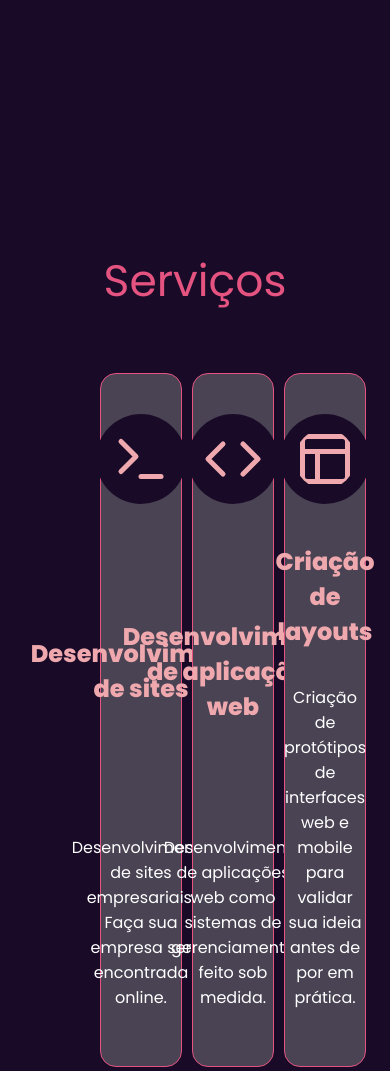
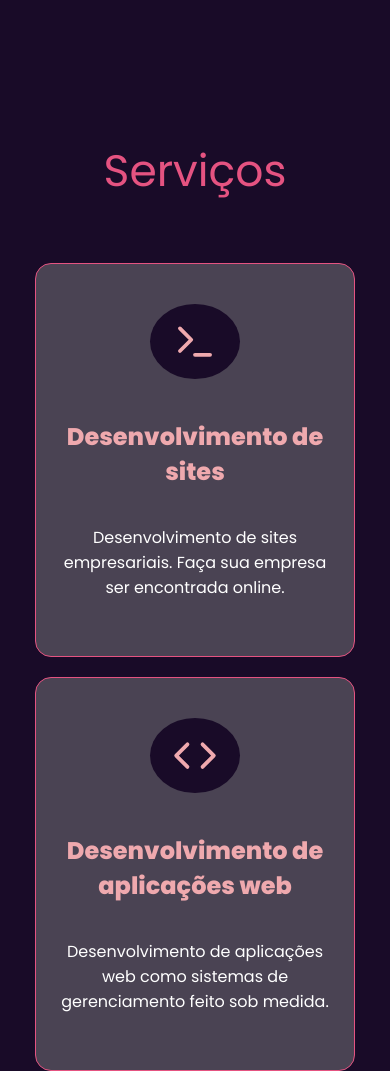
Before and after one commit to giovansb/projeto-1-isadorastan, a plain HTML site: page index.html in a window 390 px wide. Shown: the part 1600-2671 px from the top of the page. Drawn offline with nearby package versions, Linux system fonts and the light colour scheme.

Commit message:
services-responsive

```diff
--- a/style.css
+++ b/style.css
@@ -227,13 +227,14 @@ header .container .tab .logo .giovana-barbosa {
 .services {
     text-align: center;
     margin: 180px 0;
+    padding: 0 100px;
 }
 
 .services .services-container {
     display: flex;
     justify-content: space-between;
     margin: 60px auto 0;
-    padding: 0 100px;
+
     max-width: 1400px;
 }
 
@@ -300,6 +301,28 @@ header .container .tab .logo .giovana-barbosa {
     .about-me .img-container {
         margin: 75px 0;
     }
+
+    .services {
+        padding: 0;
+    }
+
+    .services .services-container {
+        flex-wrap: wrap;
+        flex-direction: column;
+        align-items: center;
+        padding: 0;
+    }
+
+    .services .services-container .card-services {
+        height: 394px;
+    }
+
+    .card-services + .card-services {
+        margin-left: 0;
+        margin-top: 20px;
+
+    }
+
 }
 
 /*tablet*/
@@ -358,4 +381,17 @@ header .container .tab .logo .giovana-barbosa {
     .about-me {
         padding: 40px;
     }
+    .services {
+        margin: 70px 0;
+    }
+
+    .services .services-container{
+        padding: 0 20px;
+    }
+
+    .services .services-container .card-services {
+        max-width: 320px;
+        padding: 40px 20px;
+    }
+
 }
```
